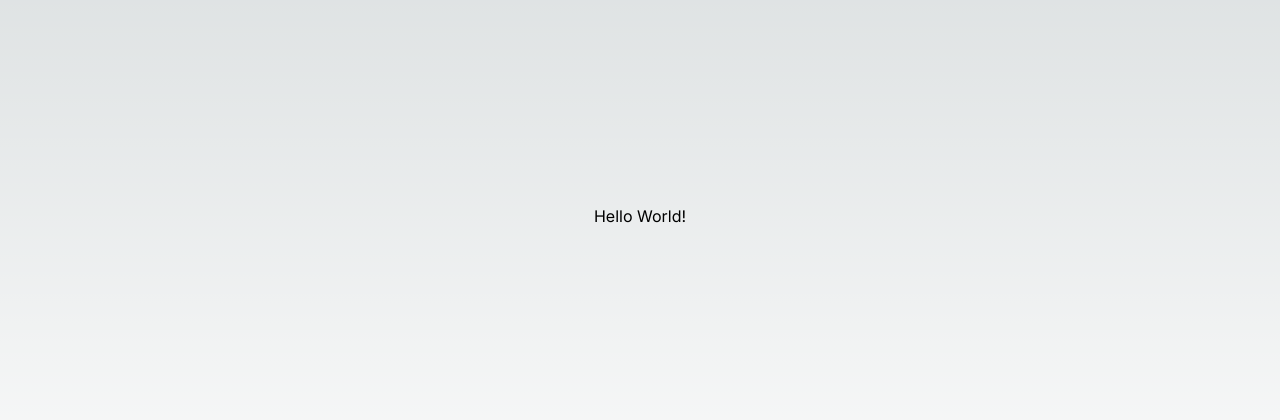
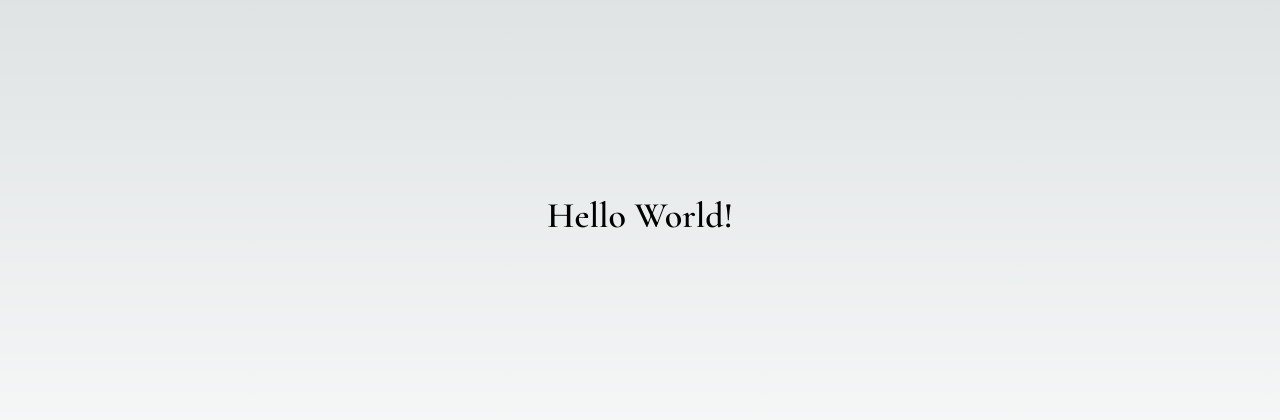
Before and after one commit to neeryks/port, a Next.js app: page / in a window 1280 px wide. Shown: the part 184-604 px from the top of the page. Built offline with nearby package versions, Linux system fonts and the light colour scheme.

Commit message:
Text Size

```diff
--- a/app/layout.tsx
+++ b/app/layout.tsx
@@ -5,8 +5,8 @@ import "./globals.css";
 const inter = Inter({ subsets: ["latin"] });
 
 export const metadata: Metadata = {
-  title: "Create Next App",
-  description: "Generated by create next app",
+  title: "Neeryks.Dev",
+  description: "Software Developer",
 };
 
 export default function RootLayout({
--- a/app/page.tsx
+++ b/app/page.tsx
@@ -1,10 +1,14 @@
+import { Cormorant_Garamond } from "next/font/google";
 
+const MainFont = Cormorant_Garamond({ weight: ["600"],  subsets: ["latin"] });
 
 function page(){
     return (
-      <div className="flex justify-center items-center h-screen">
-        Hello World!
-      </div>
+      <main className={MainFont.className}>
+        <div className="flex justify-center items-center h-screen text-4xl">
+          Hello World!
+        </div>
+      </main>
     )
 }
 
```
